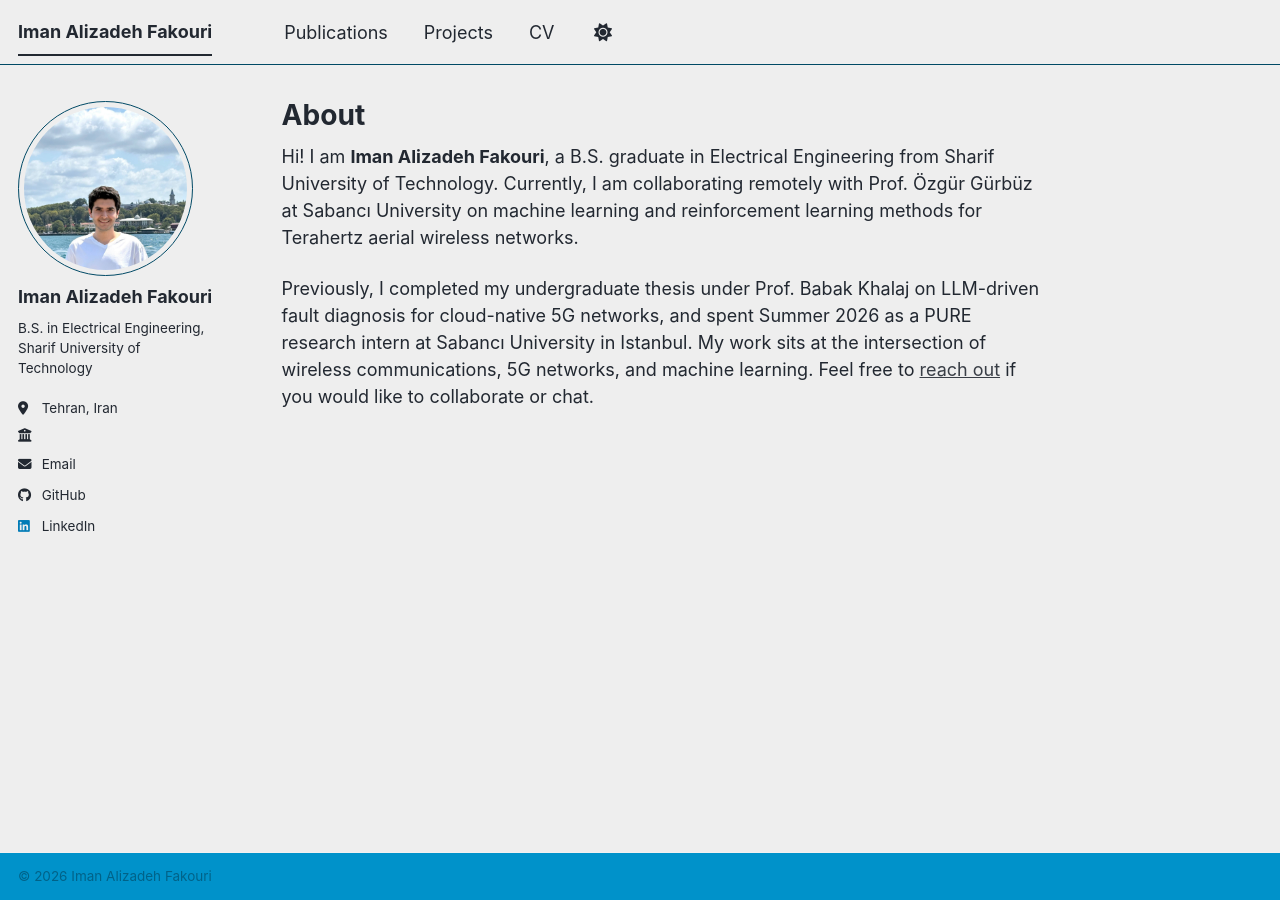
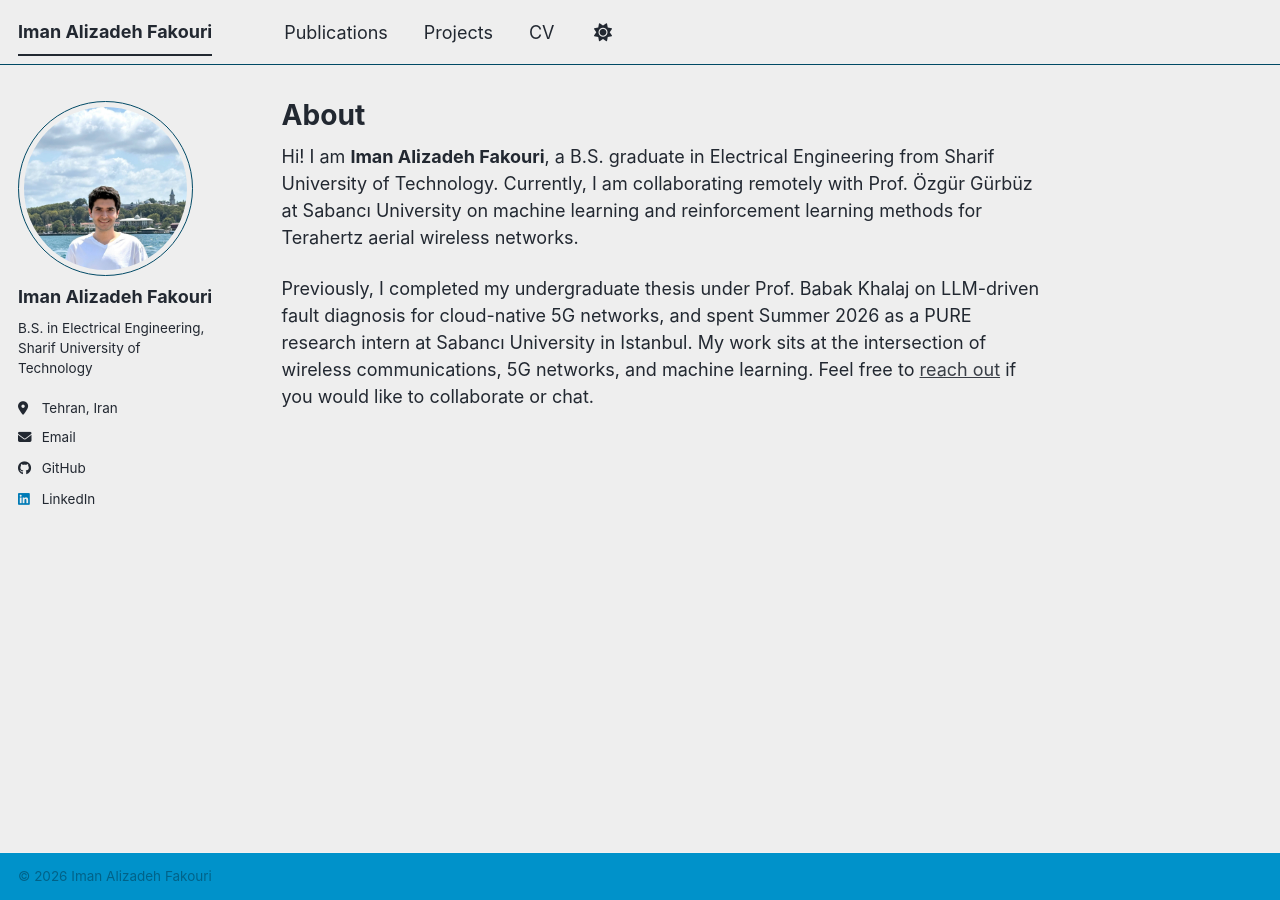
Before and after one commit to ImanFakury/ImanFakury.github.io, a Jekyll site: the page built from _pages/about.md, in a window 1280 px wide. Built offline with Jekyll 4.4.1, drawn with Linux system fonts in a browser that asks for light colours; a script bundle is joined from its source files by our own code; a style sheet for code colours, icons or effects is not loaded.

Commit message:
new minor fixes

```diff
--- a/_config.yml
+++ b/_config.yml
@@ -17,7 +17,7 @@ author:
   pronouns         :
   bio              : "B.S. in Electrical Engineering, Sharif University of Technology"
   location         : "Tehran, Iran"
-  employer         : ""
+  # employer         : ""
   uri              :
   email            : "imanfakury1382@gmail.com"
 
--- a/_includes/head/custom.html
+++ b/_includes/head/custom.html
@@ -76,5 +76,10 @@
     }
   }
 </style>
-
+<script>
+  if (!localStorage.getItem("theme")) {
+    localStorage.setItem("theme", "light");
+    document.documentElement.removeAttribute("data-theme");
+  }
+</script>
 <!-- end custom head snippets -->
```
